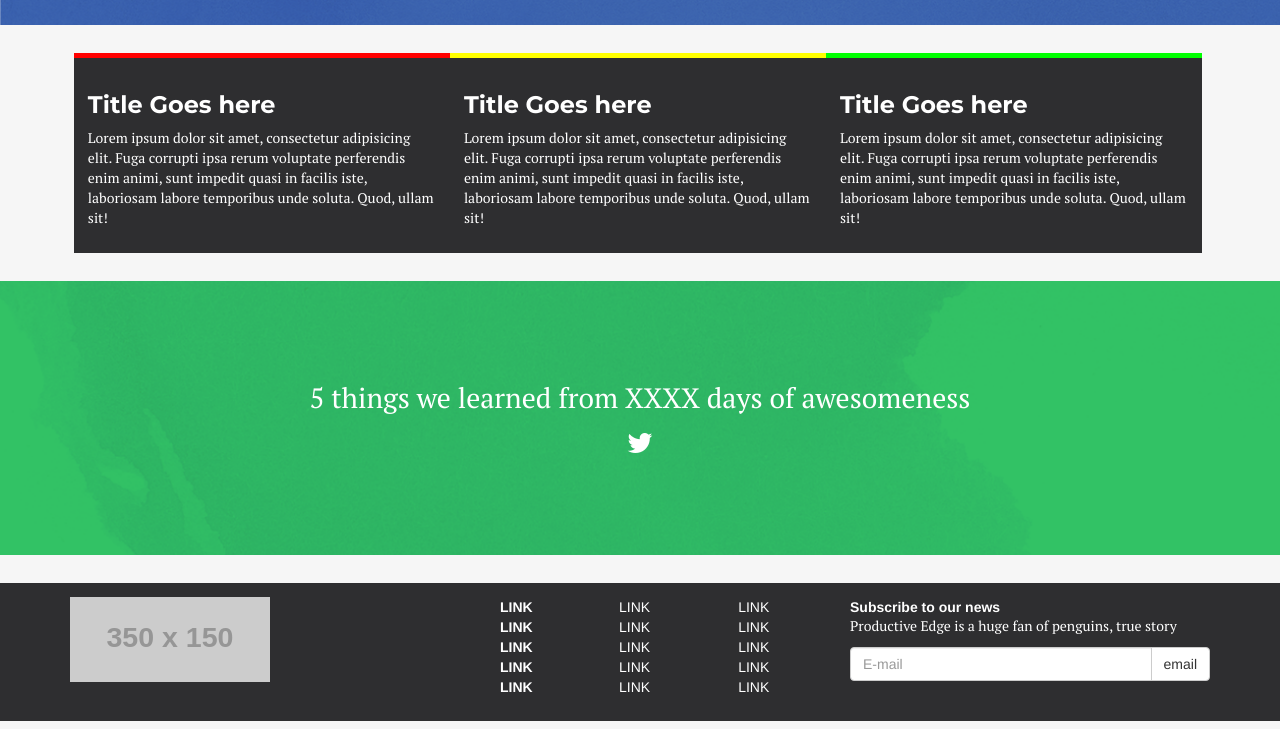
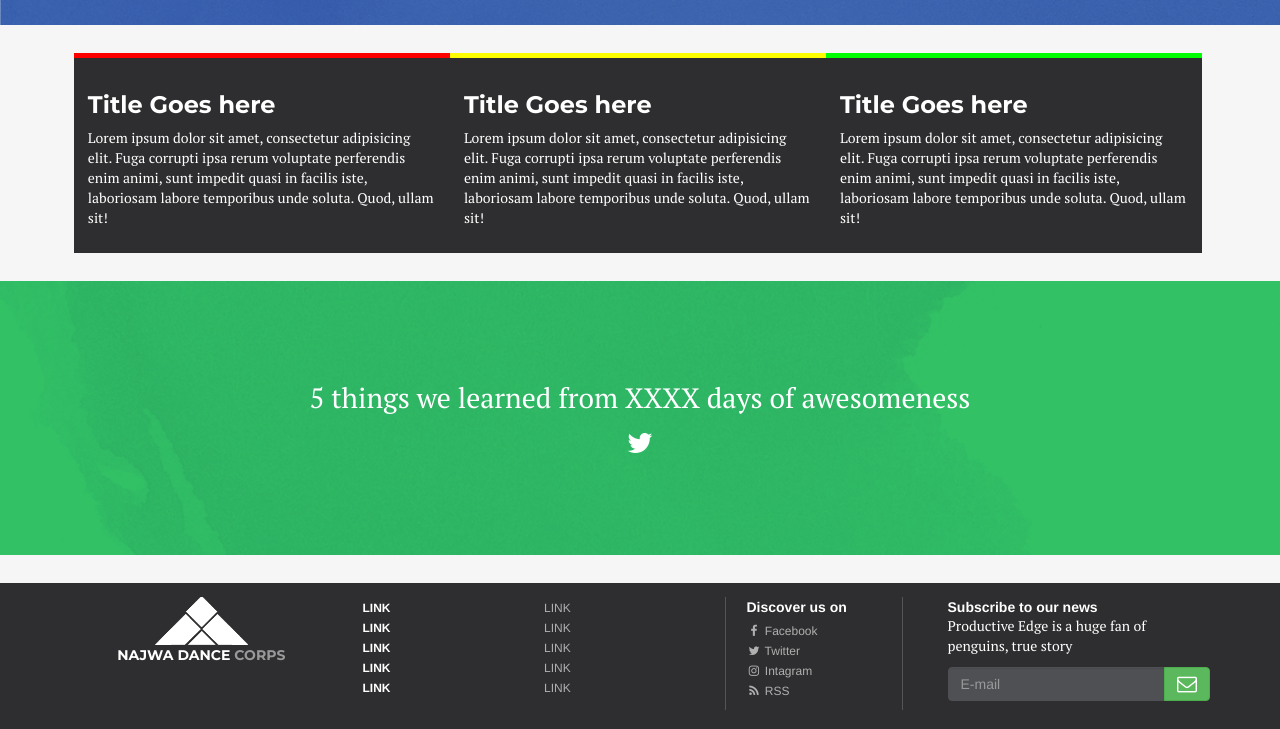
Before and after one commit to phpistasty/najwa, a website: page index.html in a window 1280 px wide. Shown: the part 1162-1891 px from the top of the page. Drawn offline with nearby package versions, Linux system fonts and the light colour scheme; placeholder pictures from the web are drawn by us.

Commit message:
updated footer style

```diff
--- a/index.html
+++ b/index.html
@@ -138,8 +138,9 @@
                 </span>
               </div>
             </form>
+
+
           </div>
-
         </div>
       </div>
     </div>
@@ -253,12 +254,13 @@
   <div class="container-fluid footer">
     <div class="container">
       <div class="row">
-        <div class="col-sm-4">
-
-          <img src="http://placehold.it/350x150" class="logo"></a>
-
+        <div class="col-sm-3">
+          <div class="text-center">
+            <img src="images/logo.png" class="logo"></a>
+            <div class="company-name">NAJWA DANCE <span>CORPS</span></div>
+          </div>
         </div>
-        <div class="col-sm-4 site-links">
+        <div class="col-sm-6 site-links">
           <ul class="primary-footer-links">
             <li><a href="#">LINK</a></li>
             <li><a href="#">LINK</a></li>
@@ -274,16 +276,18 @@
             <li><a href="#">LINK</a></li>
             <li><a href="#">LINK</a></li>
           </ul>
-          <ul class="social-footer-links">
-            <li><a href="#">LINK</a></li>
-            <li><a href="#">LINK</a></li>
-            <li><a href="#">LINK</a></li>
-            <li><a href="#">LINK</a></li>
-            <li><a href="#">LINK</a></li>
-          </ul>
+          <div class="social-footer-links">
+            <strong>Discover us on</strong>
+            <ul>
+              <li><a href="#"><i class="fa fa-facebook"></i> Facebook</a></li>
+              <li><a href="#"><i class="fa fa-twitter"></i> Twitter</a></li>
+              <li><a href="#"><i class="fa fa-instagram"></i> Intagram</a></li>
+              <li><a href="#"><i class="fa fa-rss"></i> RSS</a></li>
+            </ul>
+          </div>
 
         </div>
-        <div class="col-sm-4">
+        <div class="col-sm-3">
           <div class="email-form">
             <strong>Subscribe to our news</strong>
 
@@ -293,7 +297,7 @@
               <div class="input-group">
                 <input type="text" name="emailAddr" class="js_emailField form-control" placeholder="E-mail">
                 <span class="input-group-btn">
-                  <button class="btn btn-default" type="submit" value="Enroll">email</button>
+                  <button class="btn btn-success" type="submit" value="Enroll"><i class="fa fa-envelope-o"></i></button>
                 </span>
               </div>
             </form>
--- a/style/components/footer/_footer.less
+++ b/style/components/footer/_footer.less
@@ -4,17 +4,21 @@
 	padding: 1em 0;
 
 	.logo {
-		max-width: 200px;
+		max-width: 93px;
 	}
 
 	.site-links {
-		ul {
+		ul,
+		.social-footer-links {
 			display: inline-block;
 			list-style: none;
 			width: 32%;
+			vertical-align: top;
+			padding: 0;
 
 			a {
 				color: white;
+				font-size: 12px;
 			}
 
 			&.primary-footer-links {
@@ -24,12 +28,46 @@
 			}
 
 			&.secondary-footer-links {
+				a {
+					color: #b0b0b0;
+				}
 
 			}
 
 			&.social-footer-links {
+				//text-align: center;
+				padding-left: 20px;
+				border: solid 1px #555;
+				border-top: none;
+				border-bottom: none;
+				strong {
+					display: block;
+					margin-bottom: 3px;
+				}
+				li {
+					text-align: left;
+				}
+				a {
+					white-space: nowrap;
+					color: #b0b0b0;
+					i {
+						width: 15px;
+						text-align: center;
+					}
+				}
 
 			}
 		}
 	}
+	input {
+		background: #4e5054;
+		border-color: #4e5054;
+		color: white;
+	}
+	.input-group-btn {
+
+		i {
+			font-size: 20px;
+		}
+	}
 }
```
Also changed, not shown: style/import.css.
